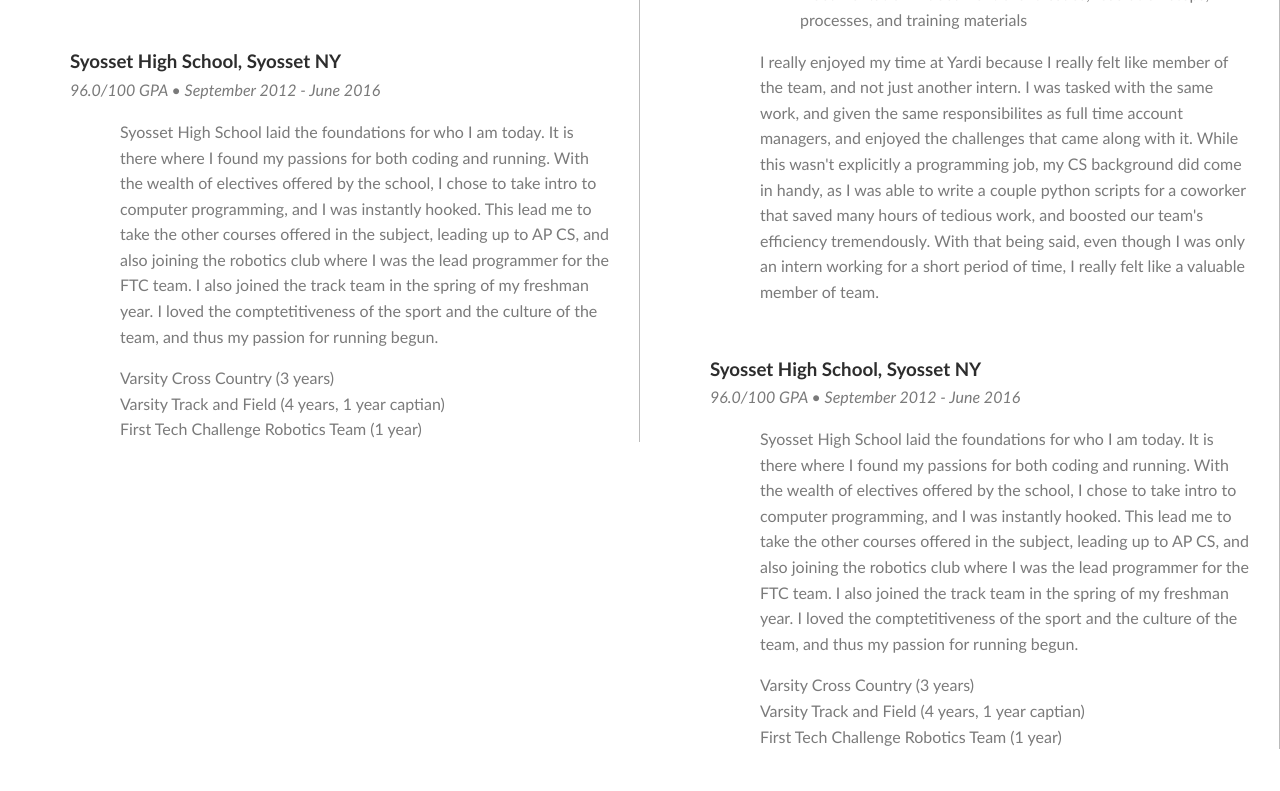
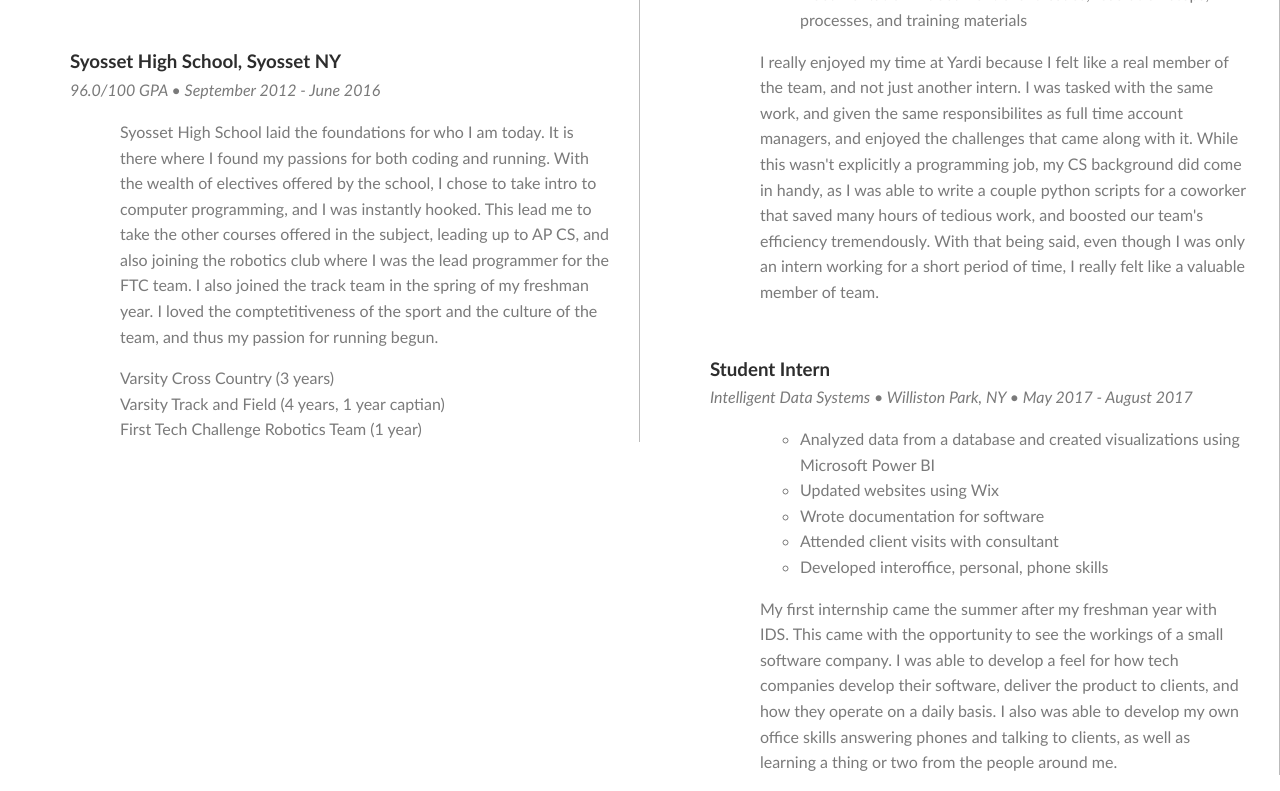
Before and after one commit to Rberlin42/Personal-Website, a plain HTML site: page index.html in a window 1280 px wide. Shown: the part 2331-3122 px from the top of the page. Before the commit the page ends 3096 px from the top, so only its background shows below. Drawn offline with Linux system fonts and the light colour scheme.

Commit message:
Added IDS info

```diff
--- a/index.html
+++ b/index.html
@@ -159,7 +159,7 @@
 	  							<li>Documentation – document client issues, resolution steps, processes, and training materials</li>
 	  						</ul>
 
-	  						<p>I really enjoyed my time at Yardi because I really felt like member of the team, and not
+	  						<p>I really enjoyed my time at Yardi because I felt like a real member of the team, and not
 	  						just another intern.  I was tasked with the same work, and given the same responsibilites as
 	  						full time account managers, and enjoyed the challenges that came along with it.  While this
 	  						wasn't explicitly a programming job, my CS background did come in handy, as I was able to write
@@ -168,24 +168,26 @@
 	  						for a short period of time, I really felt like a valuable member of team.</p>
 	  					</div>
   					</li>
-  					<!--Syosset-->
+  					<!--IDS-->
   					<li>
-  						<h3>Syosset High School, Syosset NY</h3>
-  						<p><em>96.0/100 GPA &#8226 September 2012 - June 2016</em></p>
+  						<h3>Student Intern</h3>
+  						<p><em>Intelligent Data Systems &#8226 Williston Park, NY &#8226 May 2017 - August 2017</em></p>
 
   						<div class="indent">
-  							<p>Syosset High School laid the foundations for who I am today.  It is there
-  							where I found my passions for both coding and running.  With the wealth of
-  							electives offered by the school, I chose to take intro to computer programming,
-  							and I was instantly hooked.  This lead me to take the other courses offered in
-  							the subject, leading up to AP CS, and also joining the robotics club where I
-  							was the lead programmer for the FTC team. I also joined the track team in the
-  							spring of my freshman year. I loved the comptetitiveness of the sport and the
-  							culture of the team, and thus my passion for running begun.</p>
+  							<ul class="inner-list">
+	  							<li>Analyzed data from a database and created visualizations using Microsoft Power BI</li>
+	  							<li>Updated websites using Wix</li>
+	  							<li>Wrote documentation for software</li>
+	  							<li>Attended client visits with consultant</li>
+	  							<li>Developed interoffice, personal, phone skills</li>
+	  						</ul>
 
-  							<p>Varsity Cross Country (3 years)<br/>
-  							   Varsity Track and Field (4 years, 1 year captian)<br/>
-  							   First Tech Challenge Robotics Team (1 year)<br/></p>
+  							<p>My first internship came the summer after my freshman year with IDS.  This came with the
+  							opportunity to see the workings of a small software company.  I was able to develop a feel
+  							for how tech companies develop their software, deliver the product to clients, and how they
+  							operate on a daily basis.  I also was able to develop my own office skills answering phones
+  							and talking to clients, as well as learning a thing or two from the people around me.</p>
+
   						</div>
   					</li>
   				</ul>
```
